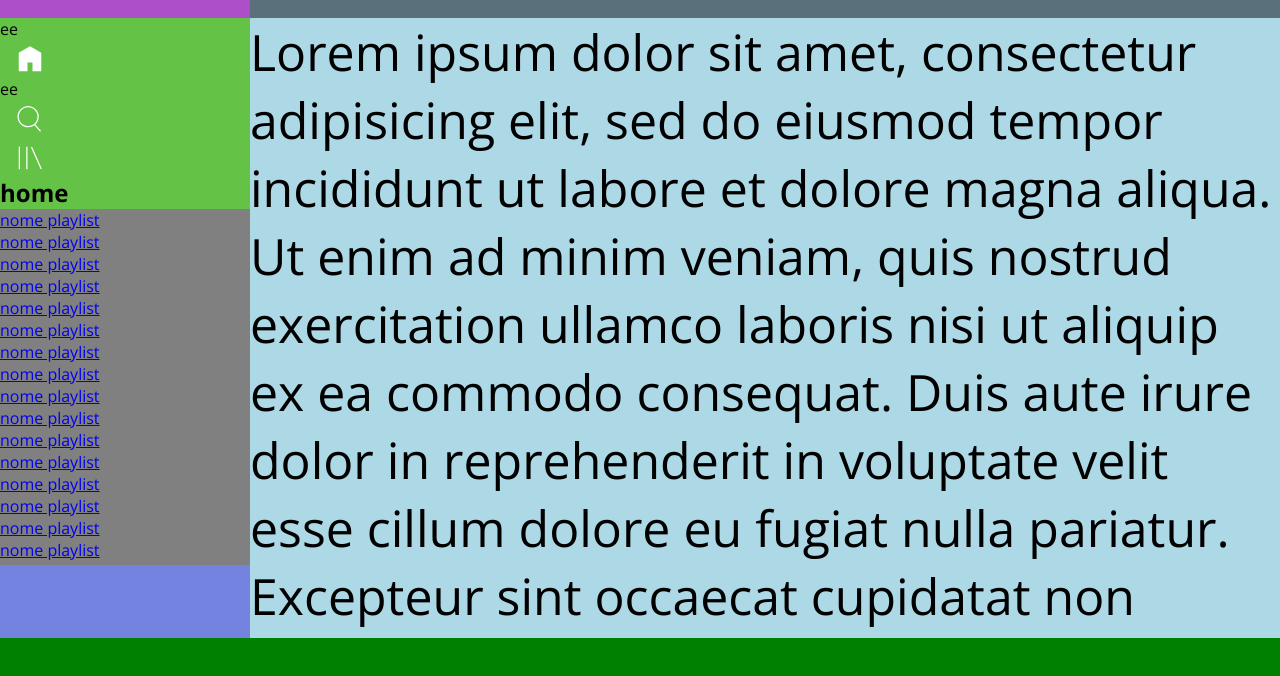
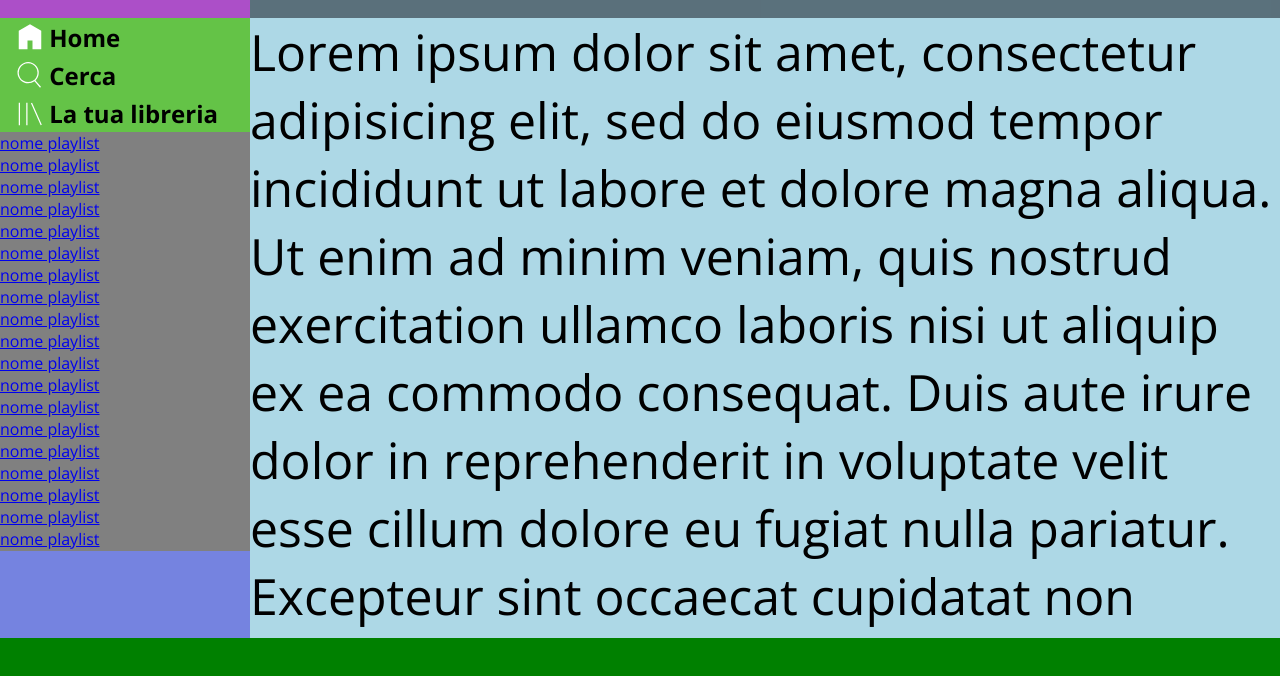
Before and after one commit to mssmln/html-css-spotifyweb, a plain HTML site: page index.html in a window 1280 px wide. Shown: the part 72-748 px from the top of the page. Drawn offline with nearby package versions, Linux system fonts and the light colour scheme.

Commit message:
vertical-align

```diff
--- a/css/style.css
+++ b/css/style.css
@@ -51,15 +51,18 @@ main{
 /* H S L */
 .h-s-l{
   background-color: rgb(100, 195, 71);
-  display: flex;
-  flex-direction: column;
 }
 
 .h-s-l img{
   max-width: 12%;
   margin: 4px 0 4px 15px;
+  vertical-align: middle;
 }
 
+.h-s-l h2{
+  vertical-align: middle;
+  display: inline-block;
+}
 /* /H S L */
 
 /* PLAYLIST */
--- a/index.html
+++ b/index.html
@@ -24,13 +24,18 @@
 
 
         <div class="h-s-l">
-          <span>ee</span> <img src="img/home.svg" alt="home"><span>ee</span>
-          <img src="img/search.svg" alt="search">
-          <img src="img/libreria.svg" alt="library">
-          <!-- <h2>Home</h2>
-          <h2>Cerca</h2>
-          <h2>La tua libreria</h2> -->
-          <h2>home</h2>
+          <div class="">
+            <img src="img/home.svg" alt="home">
+            <h2>Home</h2>
+          </div>
+          <div class="">
+            <img src="img/search.svg" alt="search">
+            <h2>Cerca</h2>
+          </div>
+          <div class="">
+            <img src="img/libreria.svg" alt="library">
+            <h2>La tua libreria</h2>
+          </div>
 
         </div>
 
```
